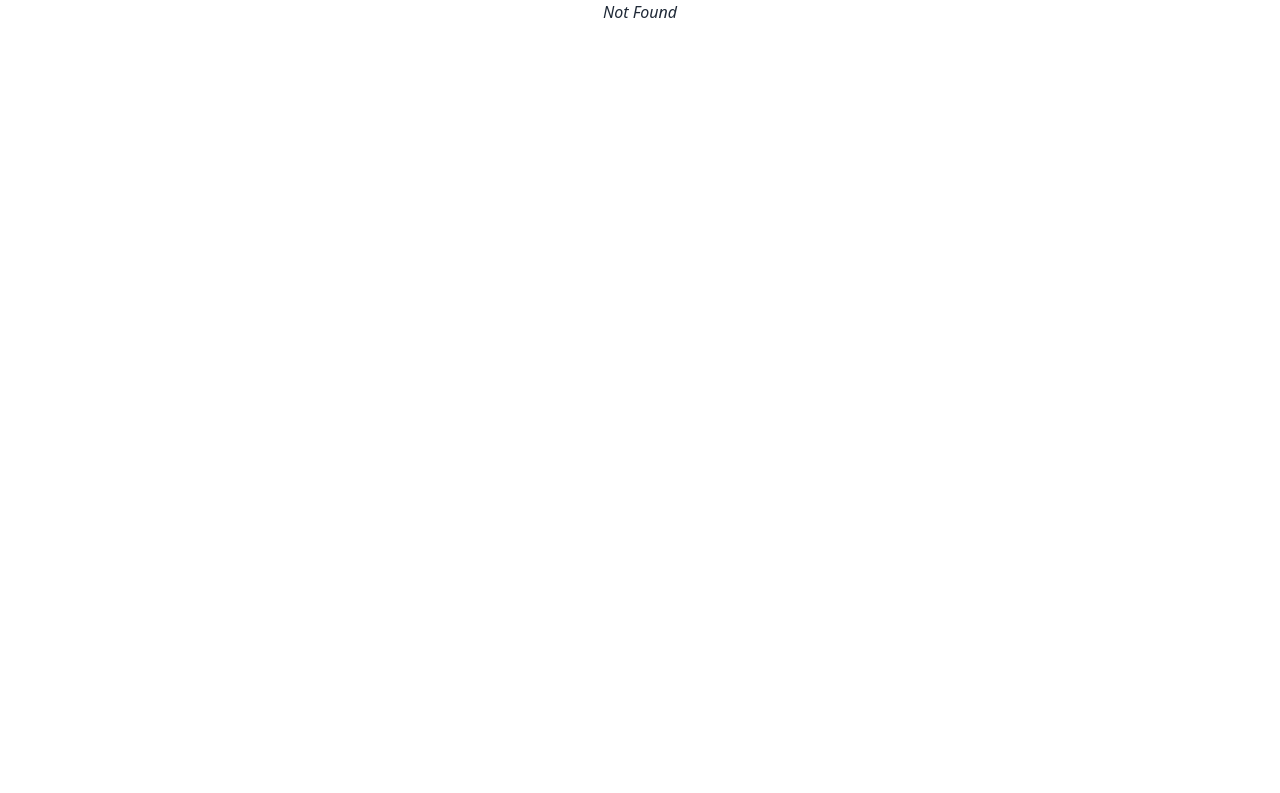
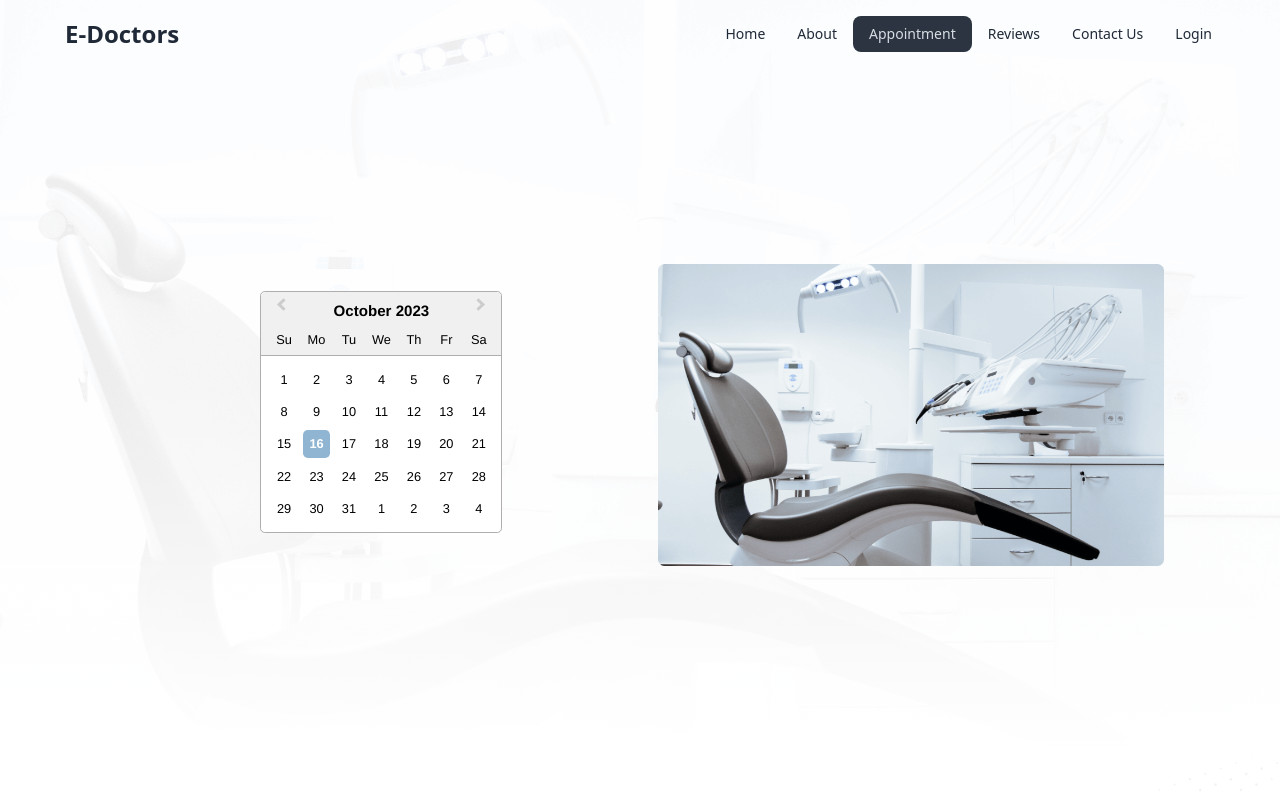
Before and after one commit to Fardin7864/e-doctor, a React (Vite) app: page /appointment in a window 1280 px wide. Before the commit this address had no page. Shown: the top 793 px of the page. Built offline with nearby package versions, Linux system fonts and the light colour scheme.

Commit message:
add calender on banner

```diff
--- a/package.json
+++ b/package.json
@@ -13,6 +13,8 @@
     "localforage": "^1.10.0",
     "match-sorter": "^6.3.1",
     "react": "^18.2.0",
+    "react-calendar": "^4.6.0",
+    "react-datepicker": "^4.20.0",
     "react-dom": "^18.2.0",
     "react-router-dom": "^6.16.0",
     "sort-by": "^1.2.0"
--- /dev/null
+++ b/src/components/Calender/Calender.jsx
@@ -0,0 +1,28 @@
+import { useState } from "react";
+import DatePicker from "react-datepicker";
+
+import "react-datepicker/dist/react-datepicker.css";
+
+const Calender = () => {
+  const [startDate, setStartDate] = useState(new Date());
+  const [endDate, setEndDate] = useState(null);
+  const onChange = (dates) => {
+    const [start, end] = dates;
+    setStartDate(start);
+    setEndDate(end);
+  };
+  return (
+    <div className="pl-36">
+      <DatePicker
+        selected={startDate}
+        onChange={onChange}
+        startDate={startDate}
+        endDate={endDate}
+        selectsRange
+        inline
+      />
+    </div>
+  );
+};
+
+export default Calender;
--- a/src/components/Homebanner/Banner.jsx
+++ b/src/components/Homebanner/Banner.jsx
@@ -1,13 +1,19 @@
 import bgImg from '../../assets/images/bg.png'
 import BannerIntro from '../BannerIntro/BannerIntro';
 import bannerchair from '../../assets/images/chair.png'
+import { useLocation } from 'react-router-dom';
+import Calender from '../Calender/Calender';
 
 const Banner = () => {
+    const location = useLocation();
+
     return (
         <div className="   bg-cover bg-center h-[750px]" style={{ backgroundImage: `url(${bgImg})` }}>
-            <div className=' bg-gradient-to-b from-transparent via-transparent via-transparent to-white flex lg:flex-row flex-col-reverse justify-center items-center gap-9 h-full px-6 lg:px-2 md:pt-20'>
+            <div className=' bg-gradient-to-b from-transparent via-transparent to-white flex lg:flex-row flex-col-reverse justify-center items-center gap-9 h-full px-6 lg:px-2 md:pt-20'>
                 <div className=' w-full lg:w-2/5'>
-                    <BannerIntro></BannerIntro>
+                    {
+                        location.pathname == '/' ?<BannerIntro></BannerIntro> : <Calender></Calender>
+                    }
                 </div>
                 <div className=' w-full lg:w-2/5'>
                     <img src={bannerchair} alt="" />
--- /dev/null
+++ b/src/pages/Appointment/Appointment.jsx
@@ -0,0 +1,13 @@
+import React from 'react';
+import Banner from '../../components/Homebanner/Banner';
+
+const Appointment = () => {
+    return (
+        <div>
+            <Banner></Banner>
+
+        </div>
+    );
+};
+
+export default Appointment;
--- a/src/routes/MainRoute.jsx
+++ b/src/routes/MainRoute.jsx
@@ -2,6 +2,7 @@ import { createBrowserRouter } from "react-router-dom";
 import Root from "../Root";
 import Error from "../components/Error/Error";
 import Home from "../pages/Home/Home";
+import Appointment from "../pages/Appointment/Appointment";
 
 const MainRoute = createBrowserRouter([
     {
@@ -12,6 +13,10 @@ const MainRoute = createBrowserRouter([
             {
                 path: '/',
                 element: <Home></Home>
+            },
+            {
+                path: '/appointment',
+                element: <Appointment></Appointment>
             }
         ]
     }
```
Also changed, not shown: 1 other file (tests, documents, lock files or other folders).
